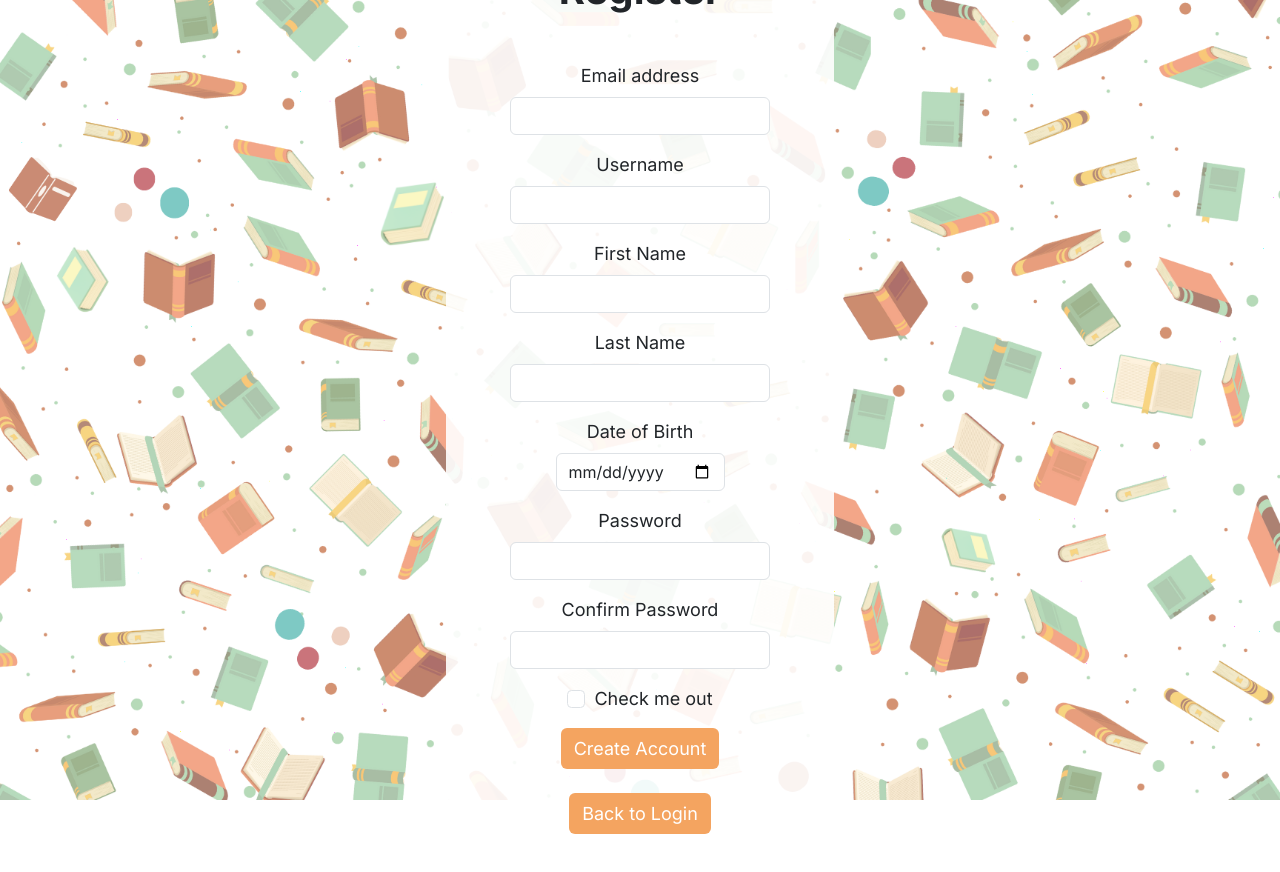
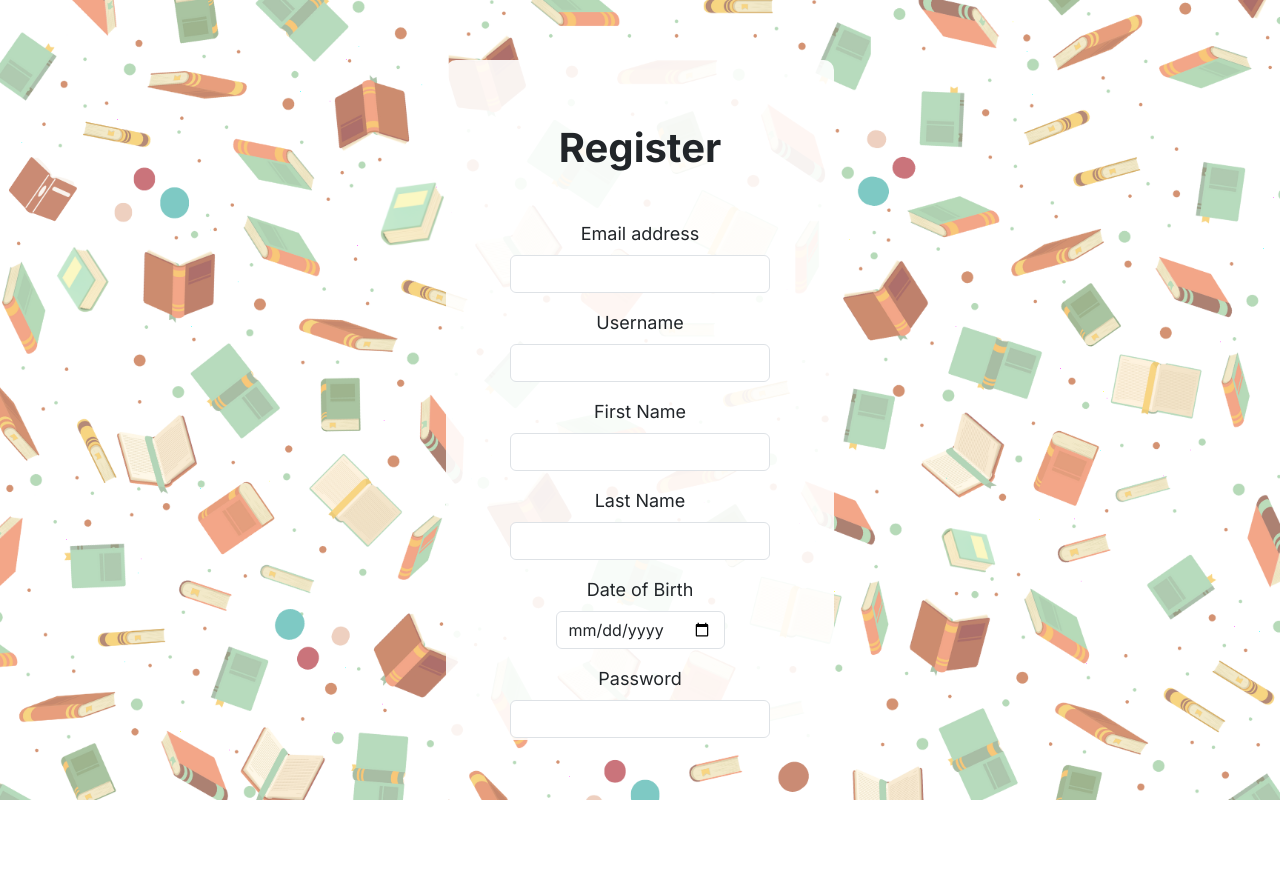
Before and after one commit to kristijanH1998/bookworm, a React (Vite) app in the folder BookWorm/: page /register in a window 1280 px wide. Shown: the top 872 px of the page. After the commit the page ends 800 px from the top, so only its background shows below. Built offline with nearby package versions, Linux system fonts and the light colour scheme.

Commit message:
fixed login and register forms sizing; enabled route navigation between login and register pages

```diff
--- a/BookWorm/src/Login.jsx
+++ b/BookWorm/src/Login.jsx
@@ -1,4 +1,5 @@
 // import React from "react"
+import { Link, useNavigate } from 'react-router-dom';
 
 export default function Login() {
     return (
@@ -17,7 +18,7 @@ export default function Login() {
                 <label className="form-check-label" htmlFor="exampleCheck1">Check me out</label>
             </div>
             <button type="submit" className="btn mb-4">Sign In</button>
-            <button type="button" className="btn">Register</button>
+            <Link type="button" to="/register" className="btn">Register</Link>
         </form>
     )
 }
--- a/BookWorm/src/Register.jsx
+++ b/BookWorm/src/Register.jsx
@@ -1,3 +1,5 @@
+import { Link, useNavigate } from 'react-router-dom';
+
 export default function Register() {
     return (
         <form className="d-flex flex-column align-items-center">
@@ -35,7 +37,9 @@ export default function Register() {
                 <label className="form-check-label" htmlFor="exampleCheck1">Check me out</label>
             </div>
             <button type="submit" className="btn mb-4">Create Account</button>
-            <button type="button" className="btn">Back to Login</button>
+            {/* <button type="button" className="btn">Back to Login</button> */}
+            <Link type="button" to="/" className="btn">Back to Login</Link>
+
         </form>
     )
 }
--- a/BookWorm/src/index.css
+++ b/BookWorm/src/index.css
@@ -23,4 +23,7 @@ form {
     background-color: rgb(255 255 255 / 90%);
     border-radius: 10px;
     padding: 4rem;
+    max-height: 85vh;
+    max-width: 100vw;
+    overflow: scroll;
 }
```
